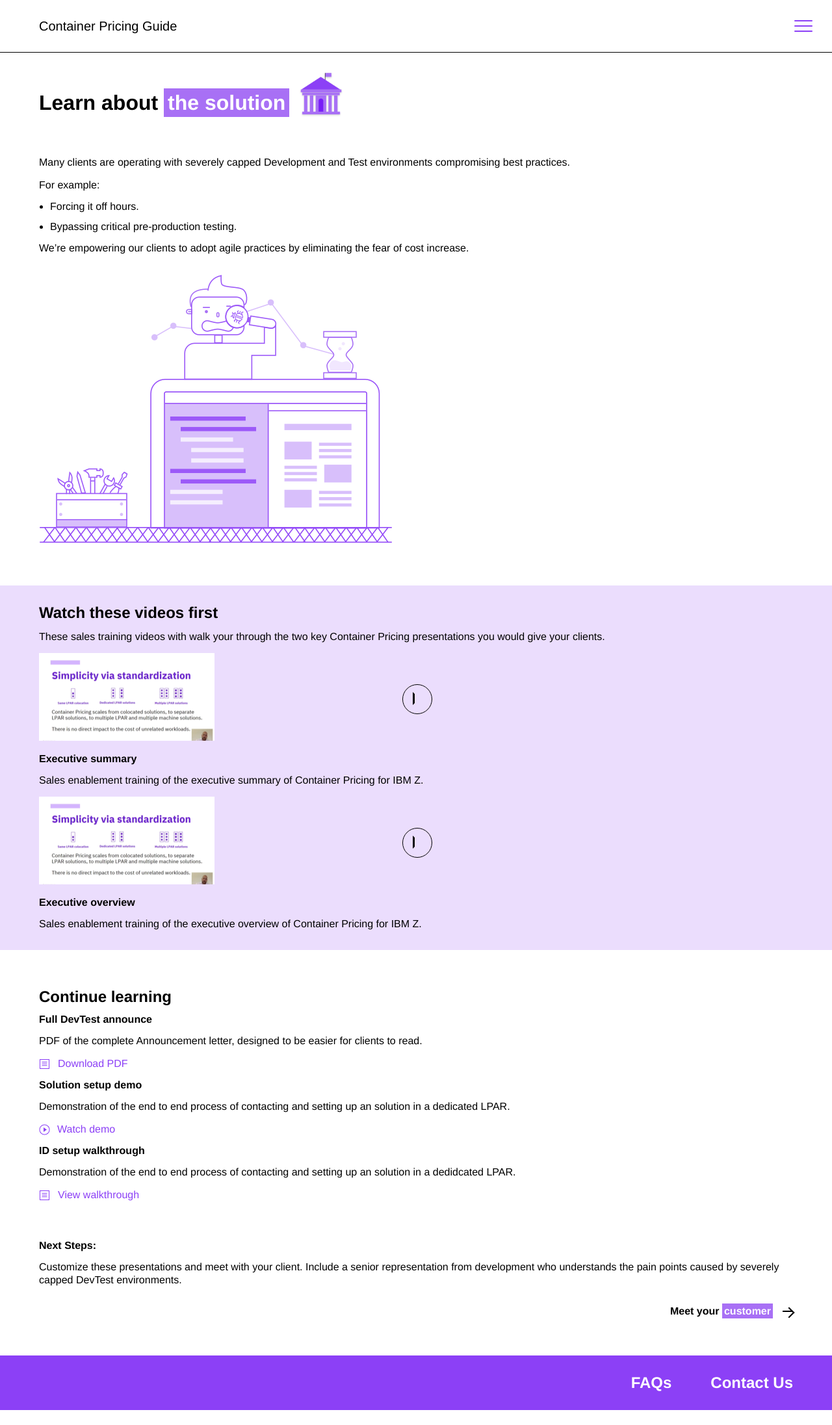
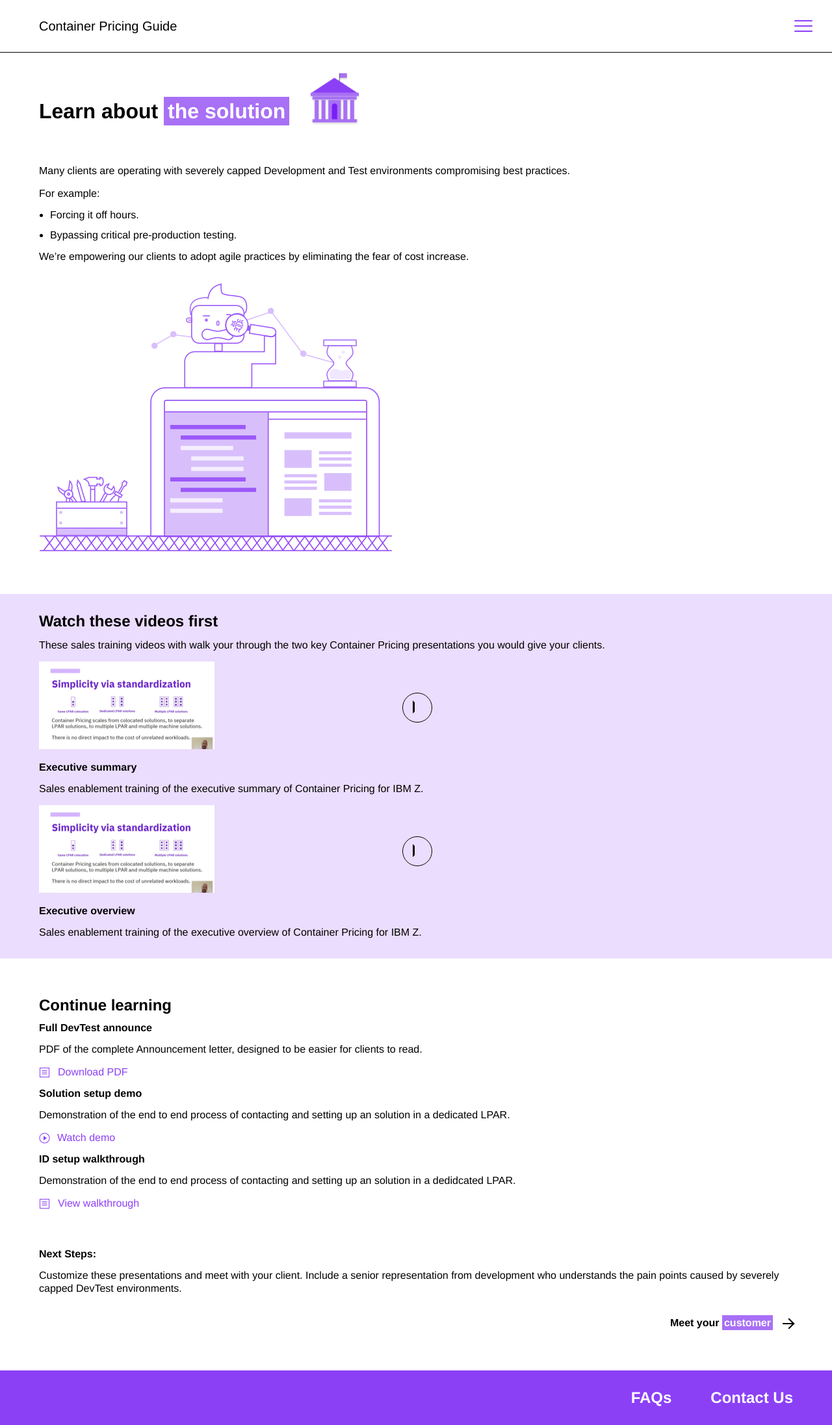
Before and after one commit to gvorbeck/container-pricing, a Jekyll site: the page built from pages/devtest-learn.md, in a window 1280 px wide. Shown: the whole page at 65% size. Built offline with Jekyll 4.4.1, drawn with Linux system fonts in a browser that asks for light colours; before the commit the page ends 2170 px from its top, so only the background shows below that.

Commit message:
solution step fixes and preliminary tablet/desktop changes

```diff
--- a/_sass/_solution-step.scss
+++ b/_sass/_solution-step.scss
@@ -9,6 +9,10 @@
 
             h2 {
                 margin-right: rem(15px);
+
+                @include media(ml) {
+                    margin-right: rem(30px);
+                }
             }
 
             em {
@@ -22,7 +26,11 @@
         }
 
         .header__logo {
-            max-width: rem(68px);
+            max-width: rem(65px);
+
+            @include media(ml) {
+                max-width: rem(80px);
+            }
         }
     }
 
@@ -103,7 +111,7 @@
             }
 
             // OUTRO CONTENT BLOCK
-            &.outro {
+            &.outro:last-child {
 
                 .content__title {
                     font-size: 1rem;
@@ -120,12 +128,12 @@
                     color: #000000;
                     text-decoration: none;
                     position: relative;
+                    line-height: rem(26px);
 
                     em {
                         background-color: $color--a8;
                         color: #FFFFFF;
                         padding: rem(3px);
-                        line-height: 1;
                         font-style: normal;
                     }
 
@@ -136,8 +144,9 @@
                     }
 
                     &::before {
-                        width: rem(10px);
-                        height: rem(10px);
+                        $dimension: rem(10px);
+                        width: $dimension;
+                        height: $dimension;
                         border-style: solid;
                         border-color: #000000;
                         border-top-width: rem(2px);
@@ -145,14 +154,14 @@
                         border-bottom-width: 0;
                         border-left-width: 0;
                         transform: rotate(45deg);
-                        top: 4px;
+                        top: calc(50% - (#{$dimension} / 2));
                     }
 
                     &::after {
                         width: rem(16px);
                         height: rem(2px);
                         background-color: #000000;
-                        top: calc(50% - #{rem(1px)});
+                        top: 50%;
                     }
                 }
             }
```
